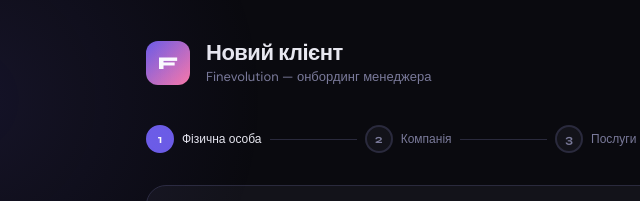
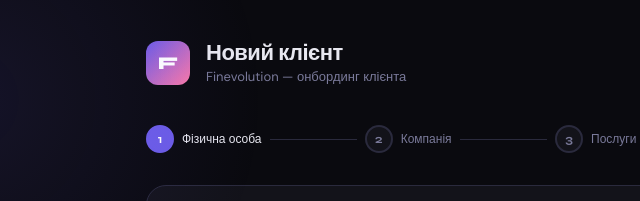
Before and after one commit to ah-tasko/finevolution_onboarding, a plain HTML site: page index.html in a window 1280 px wide. Shown: the top 201 px of the page, 134-774 px from the left. Drawn offline with Linux system fonts and the light colour scheme.

Commit message:
Update index.html

```diff
--- a/index.html
+++ b/index.html
@@ -543,7 +543,7 @@
   <div class="logo">F</div>
   <div class="header-text">
     <h1>Новий клієнт</h1>
-    <p>Finevolution — онбординг менеджера</p>
+    <p>Finevolution — онбординг клієнта</p>
   </div>
 </div>
 
```
